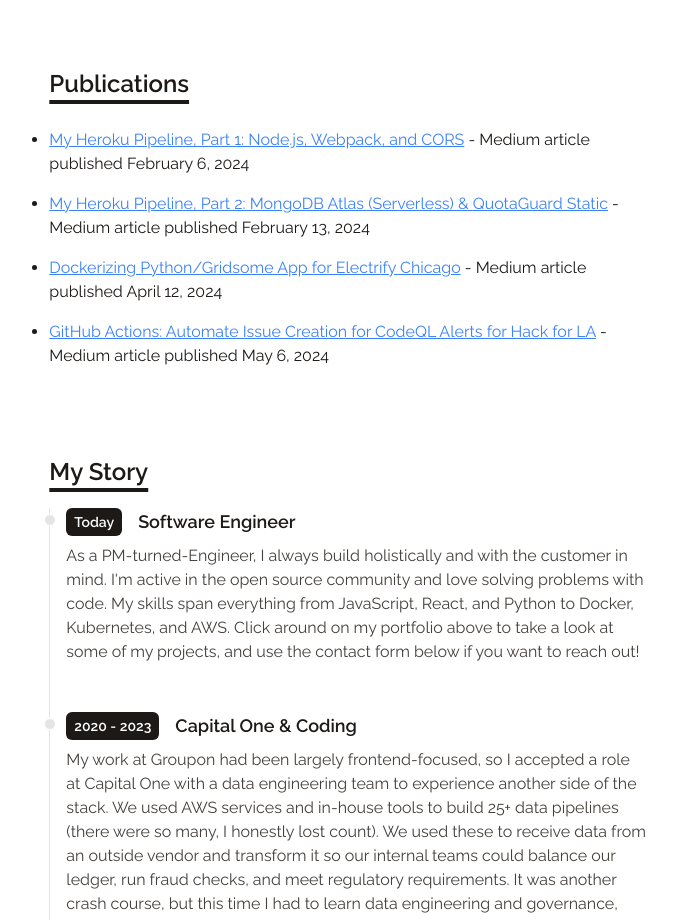
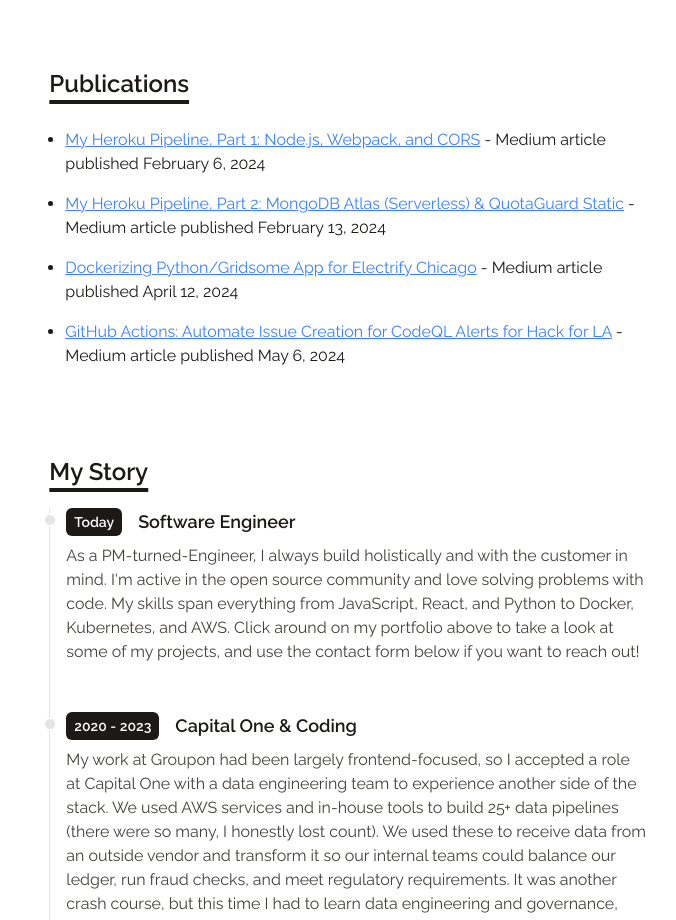
Before and after one commit to gaylem/gaylem.github.io, a React (Vite) app: page / in a window 1280 px wide. Shown: the part 2820-3740 px from the top of the page, without its empty margins (292-968 px from the left). Built offline with nearby package versions, Linux system fonts and the light colour scheme; no server answers.

Commit message:
Fix bullets and prettier error

```diff
--- a/data/portfolio.js
+++ b/data/portfolio.js
@@ -14,7 +14,7 @@ export default [
       'BCrypt',
       'JWT',
       'Webpack',
-      'Heroku'
+      'Heroku',
     ],
     link: 'https://quilmind.com',
   },
--- a/src/components/Presentations.jsx
+++ b/src/components/Presentations.jsx
@@ -7,8 +7,7 @@ function Presentations() {
       <div className="w-full md:w-7/12">
         <Title>Presentations</Title>
         <p className="pb-2 pt-2">
-          Apache Kafka Explained | Tech Talk sponsored by Remake Labs -
-          October 2023
+          Apache Kafka Explained | Tech Talk sponsored by Remake Labs - October 2023
         </p>
         <div
           className="py-5 text-center"
--- a/src/components/Publications.jsx
+++ b/src/components/Publications.jsx
@@ -6,7 +6,7 @@ function Publications() {
     <div className="flex flex-col md:flex-row items-center justify-center my-10 pt-8">
       <div className="w-full md:w-7/12">
         <Title>Publications</Title>
-        <ul className="list-disc pl-4wea">
+        <ul className="list-disc pl-4">
           <li className="pb-2 pt-2">
             <a
               href="https://medium.com/@gayle.swe/my-heroku-pipeline-part-1-node-js-webpack-and-cors-c19da8df8823"
```
